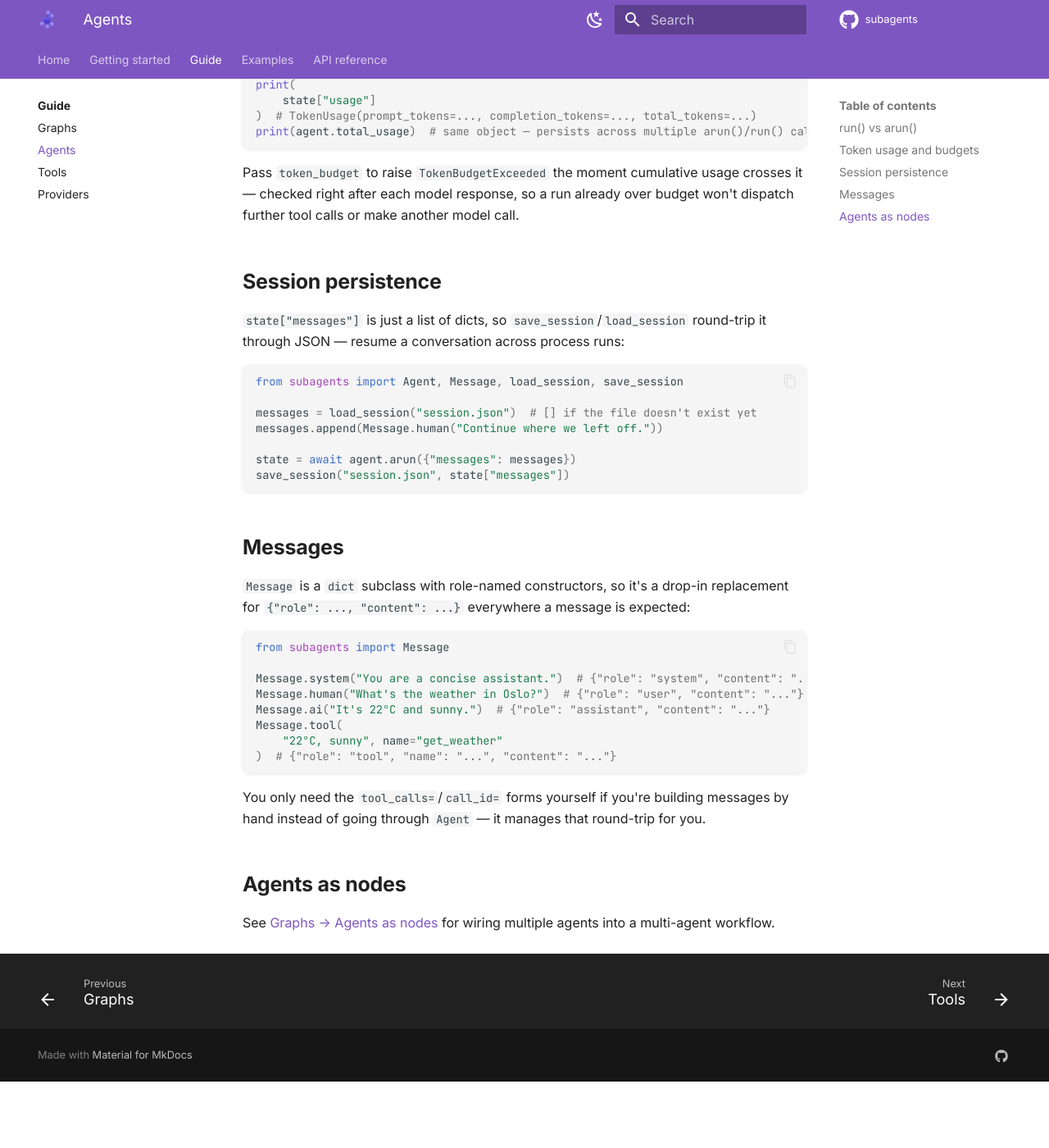
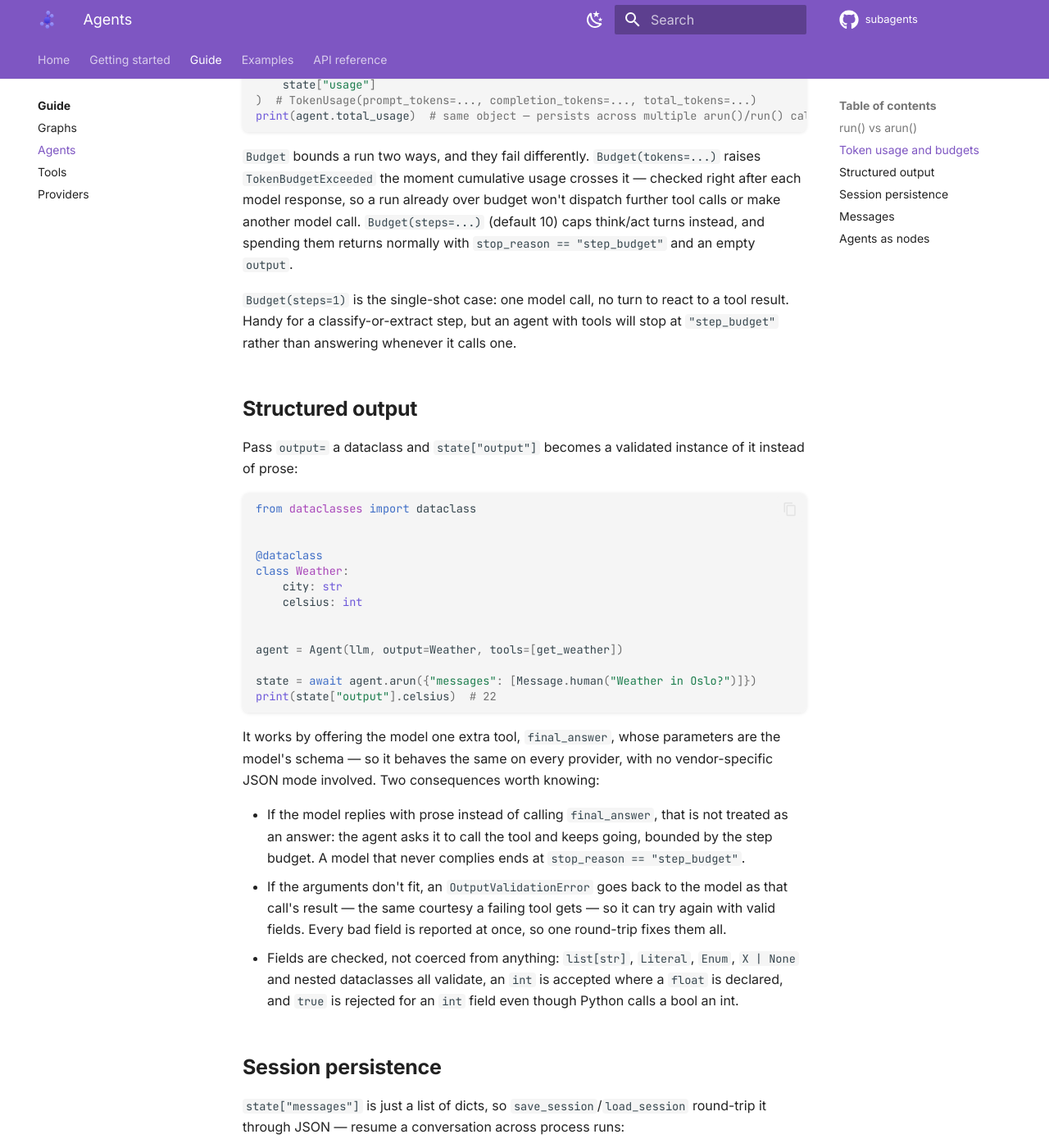
Before and after one commit to sayedshaun/deepharness, an MkDocs documentation site: the page built from docs/guide/agents.md, in a window 1280 px wide and 1400 px high, scrolled down 1290 px. Shown: the whole window at 82% size. Built offline with MkDocs 1.6.1 and Material for MkDocs 9.7.7, drawn with Linux system fonts in a browser that asks for light colours; comment, search, counter and statistics services are not loaded; before the commit the page ends 2609 px from its top, so only the background shows below that; some of the changed text lies outside the part shown.

Commit message:
docs: document Budget and dataclass structured output

````diff
--- a/docs/guide/agents.md
+++ b/docs/guide/agents.md
@@ -1,10 +1,10 @@
 # Agents
 
 An `Agent` runs a think/act loop against a model: ask for a response, dispatch any tool calls
-it requests, repeat until the model answers with no tool calls or `max_steps` is hit.
+it requests, repeat until the model answers with no tool calls or the step budget is spent.
 
 ```python
-from subagents import Agent, Message, tool
+from subagents import Agent, Budget, Message, tool
 from subagents import OpenAI
 
 
@@ -50,7 +49,7 @@ completion_tokens, total_tokens)`. `Agent` accumulates it across every model cal
 `agent.total_usage`, and the final `state["usage"]` reflects that running total:
 
 ```python
-agent = Agent("assistant", model=llm, token_budget=50_000)
+agent = Agent(llm, name="assistant", budget=Budget(tokens=50_000))
 
 state = await agent.arun({"messages": [Message.human("...")]})
 print(
@@ -59,9 +58,50 @@ print(
 print(agent.total_usage)  # same object — persists across multiple arun()/run() calls
 ```
 
-Pass `token_budget` to raise `TokenBudgetExceeded` the moment cumulative usage crosses it —
-checked right after each model response, so a run already over budget won't dispatch further
-tool calls or make another model call.
+`Budget` bounds a run two ways, and they fail differently. `Budget(tokens=...)` raises
+`TokenBudgetExceeded` the moment cumulative usage crosses it — checked right after each model
+response, so a run already over budget won't dispatch further tool calls or make another model
+call. `Budget(steps=...)` (default 10) caps think/act turns instead, and spending them returns
+normally with `stop_reason == "step_budget"` and an empty `output`.
+
+`Budget(steps=1)` is the single-shot case: one model call, no turn to react to a tool result.
+Handy for a classify-or-extract step, but an agent with tools will stop at `"step_budget"`
+rather than answering whenever it calls one.
+
+## Structured output
+
+Pass `output=` a dataclass and `state["output"]` becomes a validated instance of it instead of
+prose:
+
+```python
+from dataclasses import dataclass
+
+
+@dataclass
+class Weather:
+    city: str
+    celsius: int
+
+
+agent = Agent(llm, output=Weather, tools=[get_weather])
+
+state = await agent.arun({"messages": [Message.human("Weather in Oslo?")]})
+print(state["output"].celsius)  # 22
+```
+
+It works by offering the model one extra tool, `final_answer`, whose parameters are the
+model's schema — so it behaves the same on every provider, with no vendor-specific JSON mode
+involved. Two consequences worth knowing:
+
+- If the model replies with prose instead of calling `final_answer`, that is not treated as an
+  answer: the agent asks it to call the tool and keeps going, bounded by the step budget. A
+  model that never complies ends at `stop_reason == "step_budget"`.
+- If the arguments don't fit, an `OutputValidationError` goes back to the model as that call's
+  result — the same courtesy a failing tool gets — so it can try again with valid fields. Every
+  bad field is reported at once, so one round-trip fixes them all.
+- Fields are checked, not coerced from anything: `list[str]`, `Literal`, `Enum`, `X | None` and
+  nested dataclasses all validate, an `int` is accepted where a `float` is declared, and `true`
+  is rejected for an `int` field even though Python calls a bool an int.
 
 ## Session persistence
 
````
Also changed, not shown: other parts of docs/guide/agents.md (+2 -3 lines).
